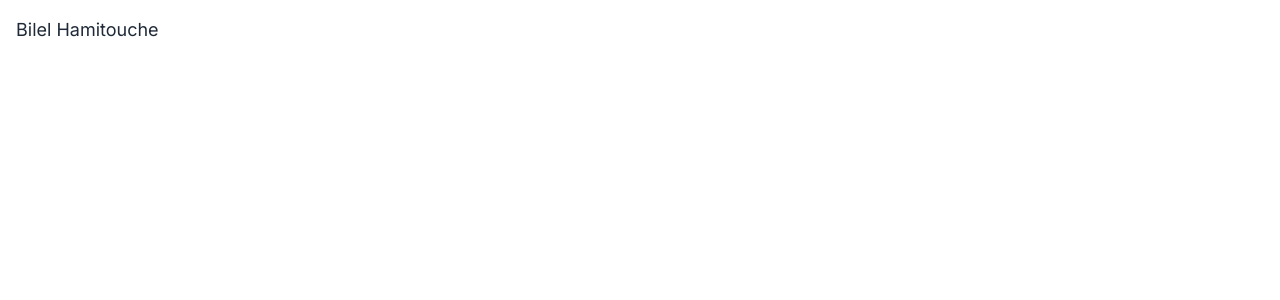
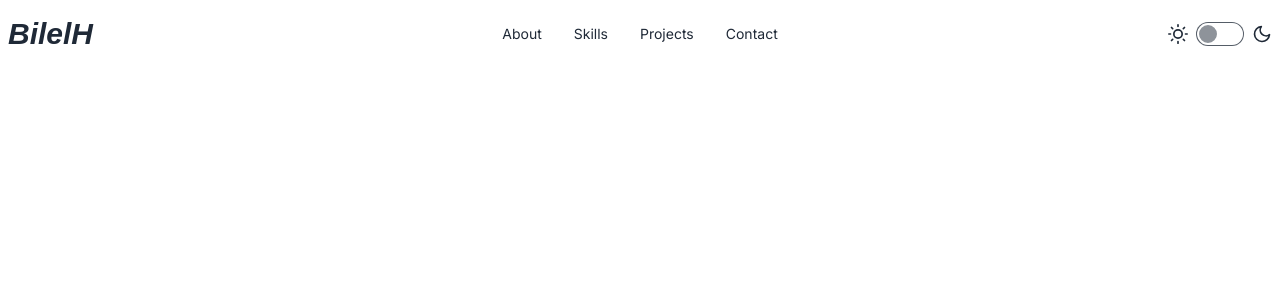
Before and after one commit to bilelhamitouche/portfolio-website, a React (Vite) app: page / in a window 1280 px wide. Shown: the top 300 px of the page. Built offline with nearby package versions, Linux system fonts and the light colour scheme.

Commit message:
added a navbar component $

```diff
--- a/src/App.tsx
+++ b/src/App.tsx
@@ -1,7 +1,13 @@
+import Navbar from "./components/Navbar";
+
 type Props = {};
 
 function App({}: Props) {
-  return <div className="p-4 text-lg">Bilel Hamitouche</div>;
+  return (
+    <div className="container mx-auto max-w-screen-xl">
+      <Navbar />
+    </div>
+  );
 }
 
 export default App;
--- /dev/null
+++ b/src/components/Navbar.tsx
@@ -0,0 +1,89 @@
+type Props = {};
+
+interface Link {
+  link: string;
+  text: string;
+}
+
+function Navbar({}: Props) {
+  const links: Link[] = [
+    {
+      link: "#about",
+      text: "About",
+    },
+    {
+      link: "#skills",
+      text: "Skills",
+    },
+    {
+      link: "#projects",
+      text: "Projects",
+    },
+    {
+      link: "#contact",
+      text: "Contact",
+    },
+  ];
+  return (
+    <div className="navbar bg-base-100">
+      <div className="navbar-start">
+        <a
+          href="/"
+          className="text-3xl italic font-bold link decoration-transparent font-logo">
+          BilelH
+        </a>
+      </div>
+      <div className="hidden md:flex navbar-center">
+        <ul className="px-1 menu menu-horizontal">
+          {links.map((link, index) => (
+            <li key={index}>
+              <a
+                href={link.link}
+                className="hover:bg-transparent link link-hover">
+                {link.text}
+              </a>
+            </li>
+          ))}
+        </ul>
+      </div>
+      <label className="flex gap-2 cursor-pointer navbar-end">
+        <svg
+          xmlns="http://www.w3.org/2000/svg"
+          width="20"
+          height="20"
+          viewBox="0 0 24 24"
+          fill="none"
+          stroke="currentColor"
+          strokeWidth="2"
+          strokeLinecap="round"
+          strokeLinejoin="round">
+          <circle
+            cx="12"
+            cy="12"
+            r="5"
+          />
+          <path d="M12 1v2M12 21v2M4.2 4.2l1.4 1.4M18.4 18.4l1.4 1.4M1 12h2M21 12h2M4.2 19.8l1.4-1.4M18.4 5.6l1.4-1.4" />
+        </svg>
+        <input
+          type="checkbox"
+          value="dark"
+          className="toggle theme-controller"
+        />
+        <svg
+          xmlns="http://www.w3.org/2000/svg"
+          width="20"
+          height="20"
+          viewBox="0 0 24 24"
+          fill="none"
+          stroke="currentColor"
+          strokeWidth="2"
+          strokeLinecap="round"
+          strokeLinejoin="round">
+          <path d="M21 12.79A9 9 0 1 1 11.21 3 7 7 0 0 0 21 12.79z"></path>
+        </svg>
+      </label>
+    </div>
+  );
+}
+
+export default Navbar;
```
